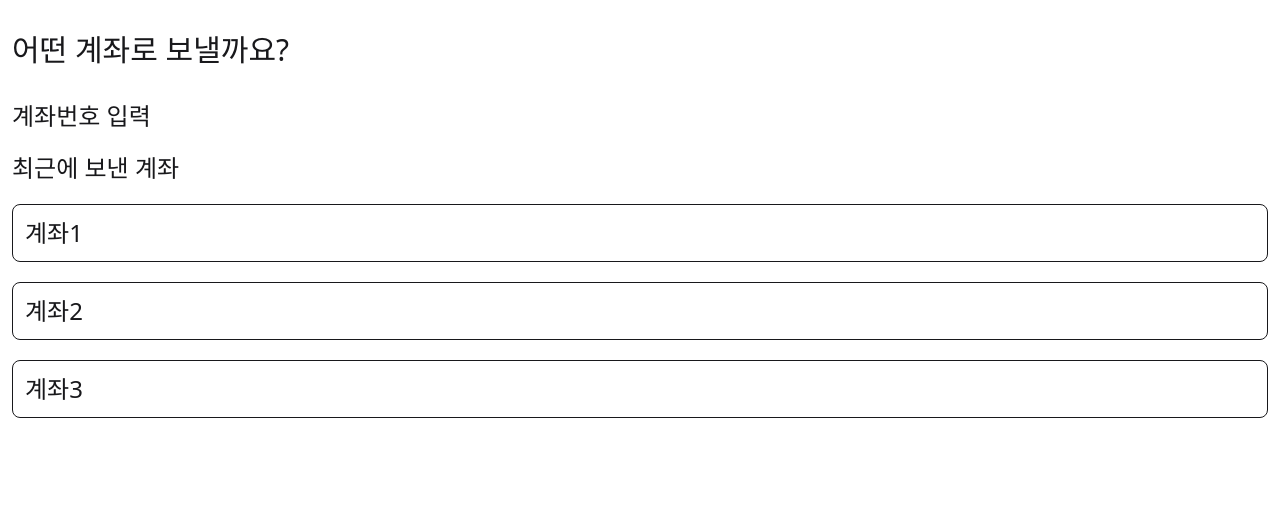
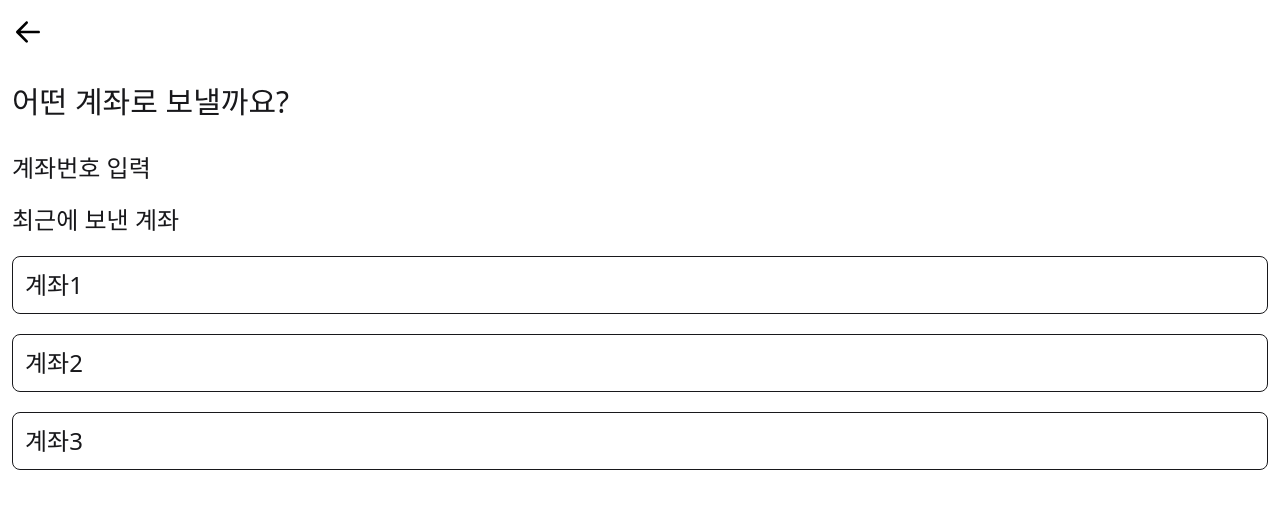
Before and after one commit to catisverycute/coinfit-project, a React (Vite) app: page /transfer/step1 in a window 1280 px wide. Shown: the top 508 px of the page. Built offline with nearby package versions, Linux system fonts and the light colour scheme.

Commit message:
chore: BackButton 컴포넌트 추가

```diff
--- a/src/pages/transfer/SelectAccountPage.tsx
+++ b/src/pages/transfer/SelectAccountPage.tsx
@@ -1,6 +1,6 @@
 import React from 'react';
 import { useNavigate } from 'react-router-dom';
-// import Button from '../../components/common/Button';
+import BackButton from '../../components/common/BackButton';
 
 const SelectAccountPage: React.FC = () => {
   const navigate = useNavigate();
@@ -11,11 +11,11 @@ const SelectAccountPage: React.FC = () => {
 
   return (
     <div className="m-3">
+      <BackButton />
       <div className="text-3xl my-8">어떤 계좌로 보낼까요?</div>
       <button className="text-2xl mb-5" onClick={nextStep}>
         계좌번호 입력
       </button>
-      {/* <Button className="bg-white border-none">계좌번호 입력</Button> */}
       <div className="text-2xl">
         최근에 보낸 계좌
         <div className="border mt-5 p-3 rounded-lg">계좌1</div>
```
